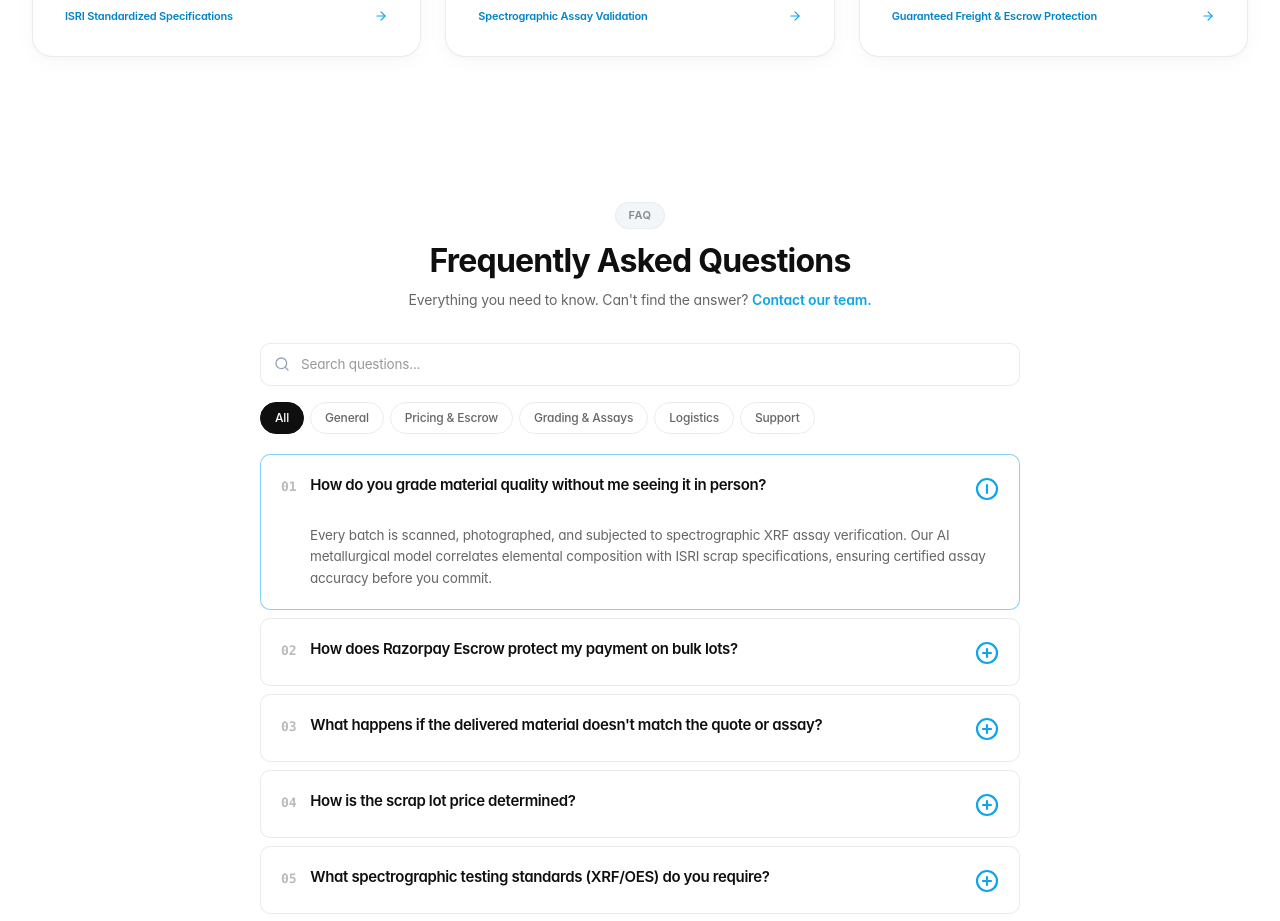
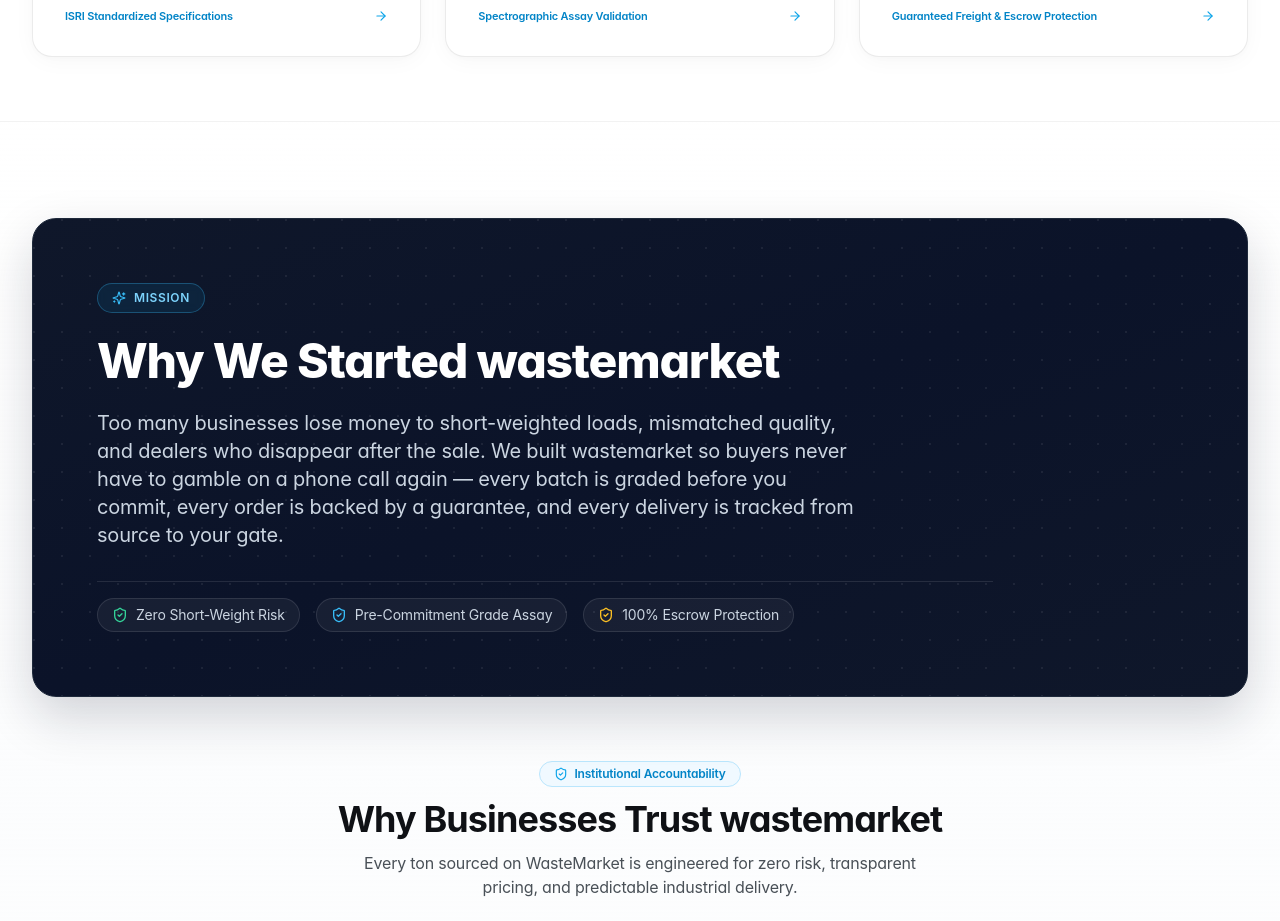
Before and after one commit to notSaiful/scrap-ai-marketplace, a React (Vite) app: page / in a window 1280 px wide. Shown: the part 1860-2781 px from the top of the page. Built offline with nearby package versions, Linux system fonts and the light colour scheme; a web font is replaced by a local one.

Commit message:
Add Mission & Why Businesses Trust wastemarket section to homepage

```diff
--- a/src/App.tsx
+++ b/src/App.tsx
@@ -15,6 +15,7 @@
 import { ScrapItem } from './types/scrap';
 import { ArrowRight } from 'lucide-react';
 import { MarketlyFAQ } from './components/MarketlyFAQ';
+import { MarketlyMissionSection } from './components/MarketlyMissionSection';
 import { MarketlyNewsletter } from './components/MarketlyNewsletter';
 import { MarketlyFooter } from './components/MarketlyFooter';
 import { AIAdvisorPage } from './components/AIAdvisorPage';
@@ -539,6 +540,12 @@
             {/* How It Works (3 steps) */}
             <HowItWorks onOpenRFQ={() => handleOpenRFQ()} />
 
+            {/* Mission & Why Businesses Trust wastemarket Section */}
+            <MarketlyMissionSection
+              onOpenRFQ={() => handleOpenRFQ()}
+              onExploreLots={() => handleOpenCategoriesPage('all')}
+            />
+
             {/* FAQ Accordion Section (AK FAQ Framer Style) */}
             <MarketlyFAQ onOpenContactUs={handleOpenContactUs} />
 
--- /dev/null
+++ b/src/components/MarketlyMissionSection.tsx
@@ -0,0 +1,175 @@
+import React from 'react';
+import { ShieldCheck, CheckCircle2, Tag, Compass, Sparkles, ArrowRight } from 'lucide-react';
+
+interface MarketlyMissionSectionProps {
+  onOpenRFQ?: () => void;
+  onExploreLots?: () => void;
+}
+
+export const MarketlyMissionSection: React.FC<MarketlyMissionSectionProps> = ({
+  onOpenRFQ,
+  onExploreLots,
+}) => {
+  const trustPillars = [
+    {
+      title: 'AI-Graded, Human-Verified',
+      description:
+        "Every batch is scanned and quality-checked before you ever see a quote, not after you've paid.",
+      icon: Sparkles,
+      tag: 'Verified Quality',
+      accentColor: 'from-sky-500 to-blue-600',
+    },
+    {
+      title: 'Delivery Guaranteed',
+      description:
+        "If what arrives doesn't match what was promised, we make it right. No disputes, no runaround.",
+      icon: CheckCircle2,
+      tag: 'Zero-Dispute Escrow',
+      accentColor: 'from-emerald-500 to-teal-600',
+    },
+    {
+      title: 'One Fair Price',
+      description:
+        "No haggling, no hidden cuts. What you're quoted is what you pay.",
+      icon: Tag,
+      tag: 'Benchmark Pricing',
+      accentColor: 'from-amber-500 to-orange-600',
+    },
+    {
+      title: 'Full Order Tracking',
+      description:
+        'Know exactly where your order is, from sourcing to your gate.',
+      icon: Compass,
+      tag: 'Gate-to-Gate GPS',
+      accentColor: 'from-indigo-500 to-sky-600',
+    },
+  ];
+
+  return (
+    <section className="relative overflow-hidden py-16 sm:py-24 bg-gradient-to-b from-white via-slate-50/50 to-white border-y border-black/[0.05]">
+      {/* Background Decorative Ambient Glows */}
+      <div className="absolute top-1/4 left-1/2 -translate-x-1/2 -translate-y-1/2 w-[600px] h-[320px] bg-sky-100/40 rounded-full blur-3xl pointer-events-none -z-10" />
+      <div className="absolute bottom-10 right-10 w-[400px] h-[240px] bg-blue-100/30 rounded-full blur-3xl pointer-events-none -z-10" />
+
+      <div className="max-w-7xl mx-auto px-4 sm:px-6 lg:px-8">
+        {/* Mission Statement Hero Box */}
+        <div className="relative rounded-3xl bg-gradient-to-br from-slate-900 via-[#0b1329] to-slate-900 text-white p-8 sm:p-12 lg:p-16 shadow-[0_20px_50px_rgba(15,23,42,0.18)] border border-slate-800 overflow-hidden mb-16">
+          {/* Subtle Grid Accent in Background */}
+          <div
+            className="absolute inset-0 opacity-[0.07] pointer-events-none"
+            style={{
+              backgroundImage:
+                'radial-gradient(circle at 1px 1px, #ffffff 1px, transparent 0)',
+              backgroundSize: '28px 28px',
+            }}
+          />
+
+          <div className="relative z-10 max-w-4xl">
+            {/* Pill Badge */}
+            <div className="inline-flex items-center space-x-2 px-3.5 py-1.5 rounded-full bg-sky-500/10 border border-sky-400/30 text-sky-300 text-xs font-semibold uppercase tracking-wider mb-6 backdrop-blur-sm">
+              <Sparkles className="w-3.5 h-3.5 text-sky-400" />
+              <span>Mission</span>
+            </div>
+
+            {/* Mission Title */}
+            <h2 className="text-3xl sm:text-4xl lg:text-5xl font-extrabold tracking-tight text-white mb-6 leading-[1.15]">
+              Why We Started wastemarket
+            </h2>
+
+            {/* Mission Body Paragraph */}
+            <p className="text-base sm:text-lg lg:text-xl text-slate-300 leading-relaxed font-normal mb-8 max-w-3xl">
+              Too many businesses lose money to short-weighted loads, mismatched quality, and dealers who disappear after the sale. We built wastemarket so buyers never have to gamble on a phone call again — every batch is graded before you commit, every order is backed by a guarantee, and every delivery is tracked from source to your gate.
+            </p>
+
+            {/* Micro Highlights Pill Row */}
+            <div className="flex flex-wrap items-center gap-3 sm:gap-4 pt-4 border-t border-white/10 text-xs sm:text-sm text-slate-300">
+              <div className="flex items-center space-x-2 bg-white/5 border border-white/10 px-3.5 py-1.5 rounded-full">
+                <ShieldCheck className="w-4 h-4 text-emerald-400 shrink-0" />
+                <span>Zero Short-Weight Risk</span>
+              </div>
+              <div className="flex items-center space-x-2 bg-white/5 border border-white/10 px-3.5 py-1.5 rounded-full">
+                <ShieldCheck className="w-4 h-4 text-sky-400 shrink-0" />
+                <span>Pre-Commitment Grade Assay</span>
+              </div>
+              <div className="flex items-center space-x-2 bg-white/5 border border-white/10 px-3.5 py-1.5 rounded-full">
+                <ShieldCheck className="w-4 h-4 text-amber-400 shrink-0" />
+                <span>100% Escrow Protection</span>
+              </div>
+            </div>
+          </div>
+        </div>
+
+        {/* Section 2: Why Businesses Trust wastemarket */}
+        <div>
+          {/* Subheader */}
+          <div className="text-center max-w-3xl mx-auto mb-12">
+            <div className="inline-flex items-center space-x-1.5 bg-sky-50 border border-sky-200 text-[#0284c7] px-3.5 py-1 rounded-full text-xs font-semibold mb-3">
+              <ShieldCheck className="w-3.5 h-3.5 text-[#0ea5e9]" />
+              <span>Institutional Accountability</span>
+            </div>
+            <h3 className="text-2xl sm:text-3xl lg:text-4xl font-bold tracking-tight text-[#0f1115]">
+              Why Businesses Trust wastemarket
+            </h3>
+            <p className="text-sm sm:text-base text-[#495057] mt-3 max-w-xl mx-auto">
+              Every ton sourced on WasteMarket is engineered for zero risk, transparent pricing, and predictable industrial delivery.
+            </p>
+          </div>
+
+          {/* 4 Trust Value Props Cards Grid */}
+          <div className="grid grid-cols-1 md:grid-cols-2 lg:grid-cols-4 gap-6">
+            {trustPillars.map((pillar, idx) => {
+              const Icon = pillar.icon;
+              return (
+                <div
+                  key={idx}
+                  className="group relative bg-white rounded-2xl p-7 border border-black/[0.08] shadow-[0_4px_20px_rgba(0,0,0,0.03)] hover:shadow-[0_12px_32px_rgba(14,165,233,0.12)] hover:border-sky-300/80 transition-all duration-300 flex flex-col justify-between"
+                >
+                  <div>
+                    {/* Top Row: Icon with Gradient & Tag */}
+                    <div className="flex items-center justify-between mb-6">
+                      <div className={`w-12 h-12 rounded-xl bg-gradient-to-tr ${pillar.accentColor} text-white flex items-center justify-center shadow-sm group-hover:scale-110 transition-transform`}>
+                        <Icon className="w-6 h-6 text-white" />
+                      </div>
+                      <span className="text-[11px] font-semibold text-slate-500 bg-slate-100 px-2.5 py-1 rounded-full border border-slate-200/60">
+                        {pillar.tag}
+                      </span>
+                    </div>
+
+                    {/* Pillar Title */}
+                    <h4 className="text-lg font-bold text-[#0f1115] tracking-tight mb-2 group-hover:text-[#0284c7] transition-colors">
+                      {pillar.title}
+                    </h4>
+
+                    {/* Pillar Description */}
+                    <p className="text-xs sm:text-sm text-[#495057] leading-relaxed font-normal">
+                      {pillar.description}
+                    </p>
+                  </div>
+
+                  {/* Card Footer Line */}
+                  <div className="mt-6 pt-4 border-t border-slate-100 flex items-center justify-between text-xs font-semibold text-[#0ea5e9]">
+                    <span>Verified Guarantee</span>
+                    <ArrowRight className="w-3.5 h-3.5 group-hover:translate-x-1 transition-transform" />
+                  </div>
+                </div>
+              );
+            })}
+          </div>
+
+          {/* Optional Action Prompt Banner */}
+          {(onOpenRFQ || onExploreLots) && (
+            <div className="mt-12 text-center">
+              <button
+                onClick={onOpenRFQ || onExploreLots}
+                className="inline-flex items-center space-x-2 bg-gradient-to-r from-[#38bdf8] via-[#0ea5e9] to-[#0284c7] hover:from-[#0ea5e9] hover:to-[#0369a1] text-white text-sm font-semibold px-6 py-3 rounded-full shadow-[0_4px_16px_rgba(14,165,233,0.3)] hover:shadow-[0_8px_24px_rgba(14,165,233,0.4)] transition-all cursor-pointer active:scale-98"
+              >
+                <span>Request a Guaranteed RFQ Quote</span>
+                <ArrowRight className="w-4 h-4" />
+              </button>
+            </div>
+          )}
+        </div>
+      </div>
+    </section>
+  );
+};
```
